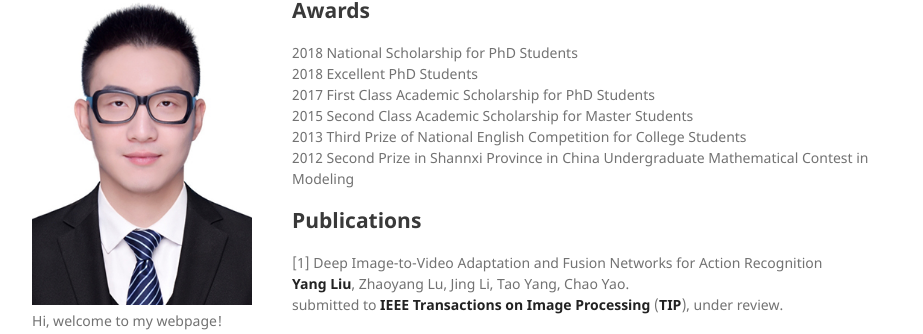
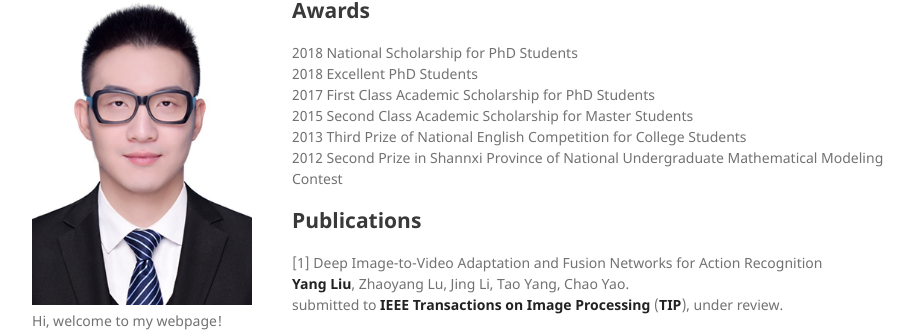
Before and after one commit to YangLiu9208/home, a Jekyll site: the page built from index.md, in a window 1280 px wide and 900 px high, scrolled down 491 px. Shown: the part 112-446 px from the top of the window, without its empty margins (178-1101 px from the left). Built offline with Jekyll 4.4.1, drawn with Linux system fonts in a browser that asks for light colours; a style sheet for code colours, icons or effects is not loaded; our own code applies the rules of GitHub Pages for plain Markdown files.

Commit message:
Update index.md

```diff
--- a/index.md
+++ b/index.md
@@ -57,8 +57,7 @@ I'm Yang Liu (刘阳), a fourth year PhD student at [Institute of Telecommunicat
 2017 First Class Academic Scholarship for PhD Students
 2015 Second Class Academic Scholarship for Master Students
 2013 Third Prize of National English Competition for College Students
-2012 Second Prize in Shannxi Province in China Undergraduate Mathematical Contest in Modeling
-
+2012 Second Prize in Shannxi Province of National Undergraduate Mathematical Modeling Contest
 ## Publications
 [1] Deep Image-to-Video Adaptation and Fusion Networks for Action Recognition
 **Yang Liu**, Zhaoyang Lu, Jing Li, Tao Yang, Chao Yao.
```
